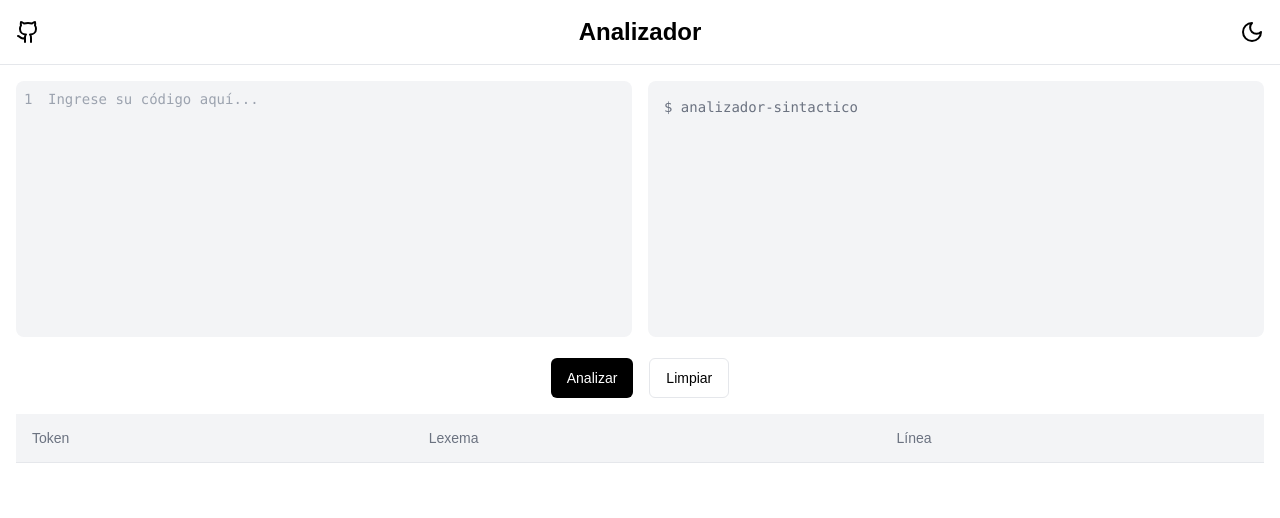
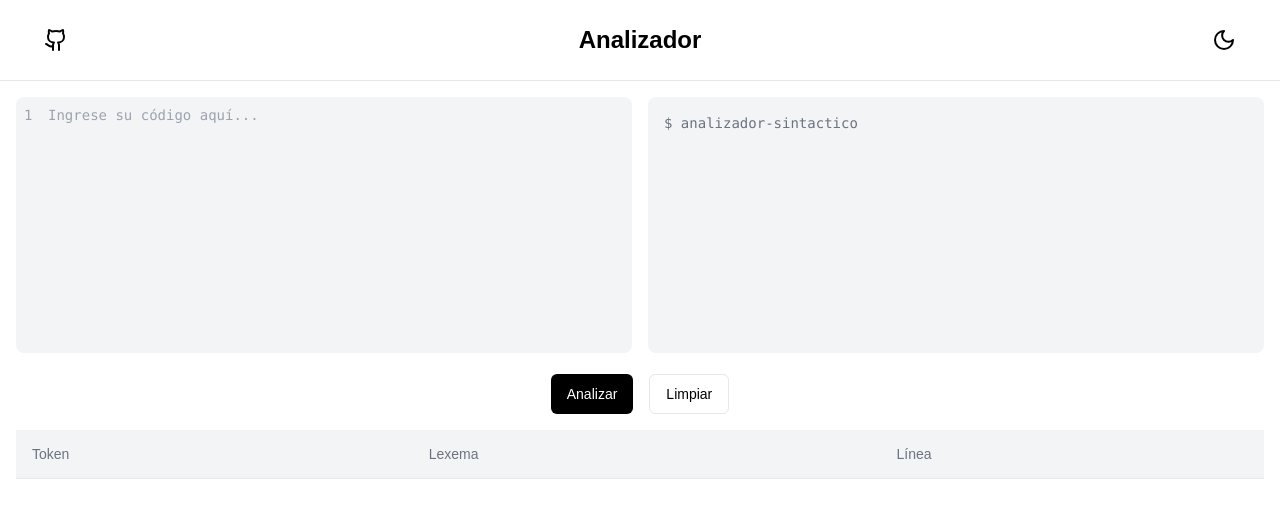
Before and after one commit to FdevMX/Analizador-Sint-ctico, a Next.js app in the folder frontend/: page / in a window 1280 px wide. Shown: the top 518 px of the page. Built offline with nearby package versions, Linux system fonts and the light colour scheme.

Commit message:
added the analyze function and design improvements

```diff
--- a/frontend/src/app/page.tsx
+++ b/frontend/src/app/page.tsx
@@ -19,14 +19,30 @@ export default function Component() {
     document.documentElement.classList.toggle('dark', newTheme === 'dark')
     localStorage.setItem('theme', newTheme)
   }
-  const analyzeCode = () => {
-    setOutput('Análisis completado.\n> Tokens identificados: 4\n> Errores encontrados: 0')
-    setTokens([
-      { token: 'KEYWORD', lexeme: 'if', line: 1 },
-      { token: 'IDENTIFIER', lexeme: 'x', line: 1 },
-      { token: 'OPERATOR', lexeme: '>', line: 1 },
-      { token: 'NUMBER', lexeme: '0', line: 1 },
-    ])
+
+  const analyzeCode = async () => {
+    const codeContent = textareaRef.current?.value?.trim() || ''; // Obtener el contenido del textarea y eliminar espacios en blanco al principio y al final
+
+    if (codeContent === '') {
+      setOutput('Error: Ingrese su codigo.');
+      return; // Salir de la función si el código está vacío
+    }
+
+    try {
+      const response = await fetch('/analyze', {
+        method: 'POST',
+        headers: {
+          'Content-Type': 'application/json',
+        },
+        body: JSON.stringify({ code : codeContent }),
+      })
+      const data = await response.json()
+      setTokens(data.tokens)
+      setOutput(data.errors.join('\n') || 'No se encontraron errores')
+    } catch (error) {
+      console.error('Error:', error)
+      setOutput('Error al analizar el código')
+    }
   }
 
   const clearAll = () => {
@@ -58,15 +74,21 @@ export default function Component() {
   // ... (rest of your existing functions)
 
   return (
-    <div className={`min-h-screen bg-white dark:bg-gray-900 text-black dark:text-white transition-colors duration-300`}>
+    <div className={`min-h-screen bg-white dark:bg-dark-gray text-black dark:text-white transition-colors duration-300`}>
       <header className="flex items-center justify-between p-4 border-b border-gray-200 dark:border-gray-700">
-        <Github className="h-6 w-6" />
+        <a
+        href="https://github.com/FdevMX/Analizador-Sintactico"
+        target="_blank"
+        rel="noopener noreferrer"
+        className="text-black dark:text-white hover:bg-gray-200 dark:hover:bg-gray-800 p-3 rounded-full w-20 h-18 transition-all duration-300 flex items-center justify-center"
+        >
+          <Github className="h6- w-6" />
+        </a>
         <h1 className="text-2xl font-bold">Analizador</h1>
         <Button
           variant="ghost"
-          size="icon"
           onClick={toggleTheme}
-          className="text-black dark:text-white hover:bg-gray-200 dark:hover:bg-gray-800"
+          className="text-black dark:text-white hover:bg-gray-200 dark:hover:bg-gray-800 p-3 rounded-full w-20 h-18 transition-all duration-300 flex items-center justify-center"
         >
           {theme === 'light' ? <Moon className="h-6 w-6" /> : <Sun className="h-6 w-6" />}
         </Button>
```
